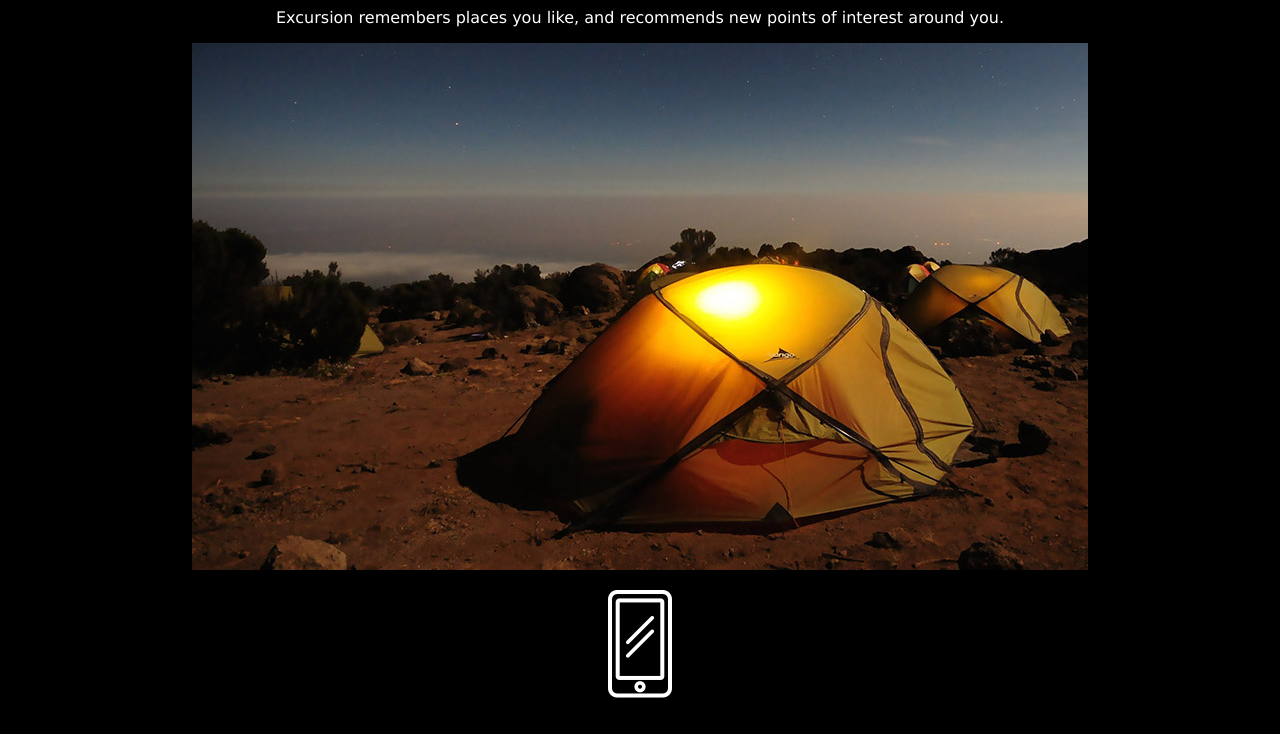
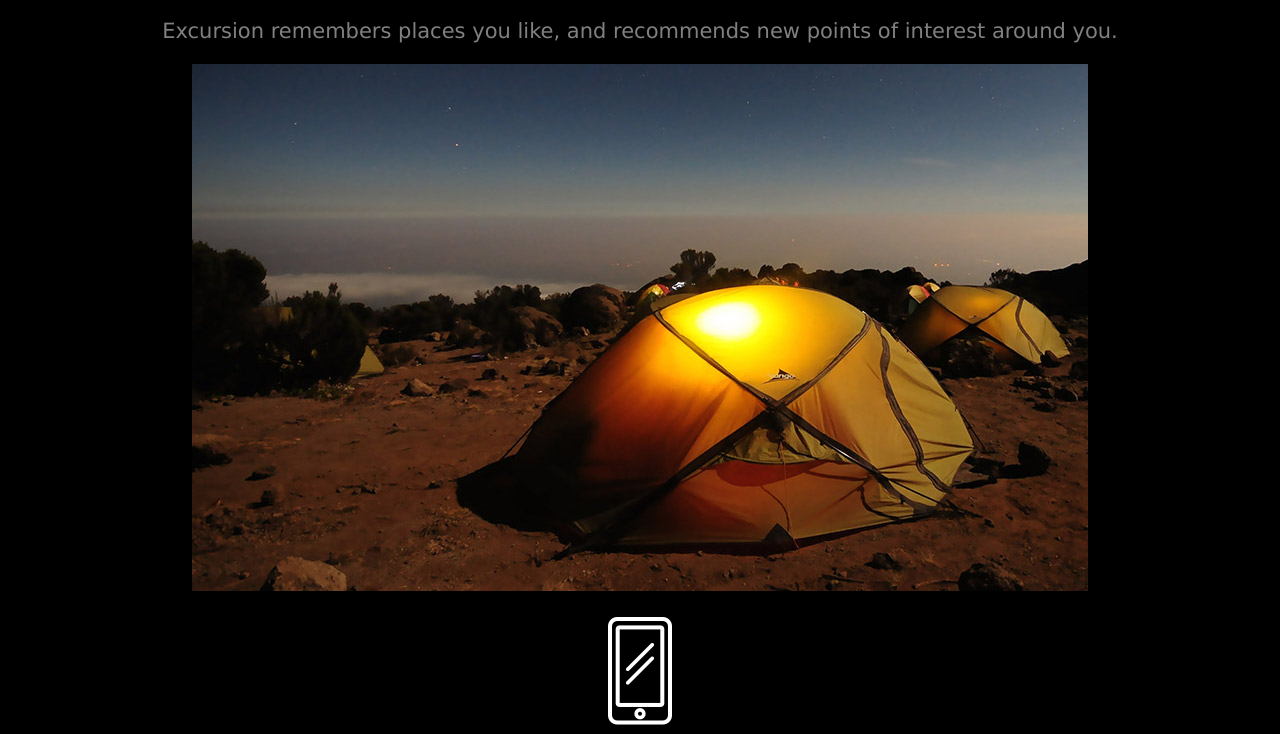
Before and after one commit to livhoffman/excursion, a plain HTML site: page index.html in a window 1280 px wide. Shown: the part 425-1159 px from the top of the page. Drawn offline with Linux system fonts and the light colour scheme.

Commit message:
adding final details on styling and completing project

```diff
--- a/resources/css/style.css
+++ b/resources/css/style.css
@@ -22,7 +22,8 @@ a {
 }
 
 p {
-  color: white;
+  color: gray;
+  font-size: 21px;
 }
 
 #footnote {
```
Also changed, not shown: index.html (+1 -1 lines).
